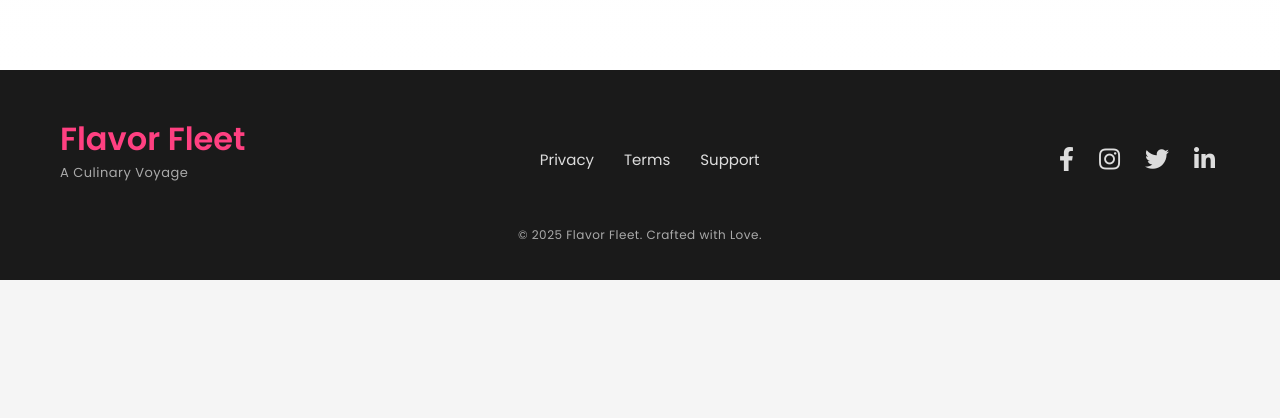
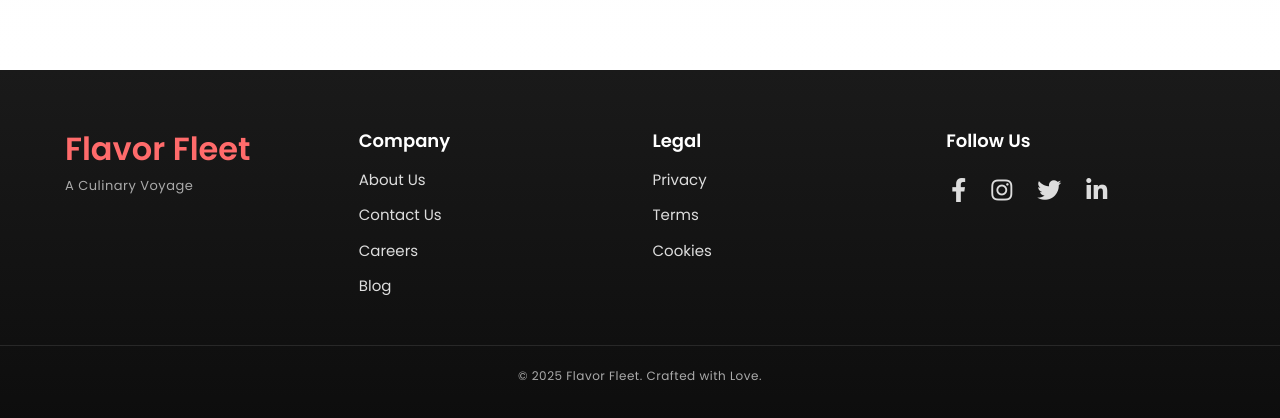
Before and after one commit to klu2300032669/Flavor-Fleet-Frontend, a React (Vite) app in the folder hackpro/: page / in a window 1280 px wide. Shown: the part 2374-2792 px from the top of the page. Before the commit the page ends 2654 px from the top, so only its background shows below. Built offline with nearby package versions, Linux system fonts and the light colour scheme.

Commit message:
Update Footer.jsx

```diff
--- a/hackpro/src/components/Footer.jsx
+++ b/hackpro/src/components/Footer.jsx
@@ -1,37 +1,36 @@
+// Footer.jsx
 import React, { useState, useEffect } from "react";
 import { useLocation } from "react-router-dom";
 import styled from "styled-components";
 
 const FooterWrapper = styled.footer`
-  padding: 50px 0 20px;
-  background: #1a1a1a;
+  padding: 60px 0 25px;
+  background: linear-gradient(180deg, #1a1a1a, #0d0d0d);
   text-align: center;
   color: #ddd;
   position: relative;
 
   @media (max-width: 768px) {
-    padding: 30px 0 15px;
+    padding: 40px 0 20px;
   }
 `;
 
 const FooterContent = styled.div`
-  display: flex;
+  display: grid;
+  grid-template-columns: repeat(auto-fit, minmax(200px, 1fr));
   justify-content: space-between;
-  align-items: center;
   max-width: 1200px;
-  margin: 0 auto 25px;
-  flex-wrap: wrap;
-  gap: 15px;
-  padding: 0 20px;
+  margin: 0 auto 30px;
+  gap: 25px;
+  padding: 0 25px;
 
   @media (max-width: 768px) {
-    flex-direction: column;
-    gap: 20px;
-    margin-bottom: 20px;
+    grid-template-columns: 1fr;
+    gap: 30px;
   }
 `;
 
-const FooterBrand = styled.div`
+const FooterColumn = styled.div`
   text-align: left;
 
   @media (max-width: 768px) {
@@ -39,11 +38,19 @@ const FooterBrand = styled.div`
   }
 `;
 
+const FooterBrand = styled(FooterColumn)`
+`;
+
 const FooterLogo = styled.h3`
   font-size: 32px;
   font-weight: 800;
-  color: #ff4081;
-  margin-bottom: 5px;
+  color: #ff6b6b;
+  margin-bottom: 8px;
+  transition: color 0.3s ease;
+
+  &:hover {
+    color: #ffd93d;
+  }
 
   @media (max-width: 768px) {
     font-size: 26px;
@@ -57,33 +64,55 @@ const FooterTagline = styled.p`
   letter-spacing: 0.5px;
 `;
 
-const FooterLinks = styled.div`
-  display: flex;
-  gap: 20px;
+const FooterLinks = styled(FooterColumn)`
+  h4 {
+    font-size: 18px;
+    font-weight: 600;
+    color: #fff;
+    margin-bottom: 15px;
+  }
+
+  ul {
+    list-style: none;
+    padding: 0;
+  }
+
+  li {
+    margin-bottom: 10px;
+  }
 
   a {
     color: #ddd;
     text-decoration: none;
     font-size: 15px;
     font-weight: 500;
-    transition: color 0.3s ease;
-    padding: 5px;
+    transition: color 0.3s ease, padding-left 0.3s ease;
 
     &:hover, &:focus {
-      color: #ff4081;
+      color: #ff6b6b;
+      padding-left: 5px;
       outline: none;
     }
   }
+`;
+
+const SocialMedia = styled(FooterColumn)`
+  h4 {
+    font-size: 18px;
+    font-weight: 600;
+    color: #fff;
+    margin-bottom: 15px;
+  }
+
+  div {
+    display: flex;
+    gap: 15px;
+    justify-content: flex-start;
 
     @media (max-width: 768px) {
-    gap: 15px;
-    font-size: 14px;
+      justify-content: center;
     }
-`;
-
-const SocialMedia = styled.div`
-  display: flex;
-  gap: 15px;
+  }
 
   a {
     color: #ddd;
@@ -92,8 +121,8 @@ const SocialMedia = styled.div`
     padding: 5px;
 
     &:hover, &:focus {
-      color: #ff4081;
-      transform: scale(1.1);
+      color: #ff6b6b;
+      transform: scale(1.15) rotate(5deg);
       outline: none;
     }
   }
@@ -107,12 +136,14 @@ const SocialMedia = styled.div`
 const FooterCopyright = styled.p`
   font-size: 12px;
   color: #aaa;
-  margin-top: 15px;
+  margin-top: 20px;
   letter-spacing: 0.5px;
+  border-top: 1px solid rgba(255, 255, 255, 0.1);
+  padding-top: 20px;
 
   @media (max-width: 768px) {
     font-size: 11px;
-    margin-top: 10px;
+    margin-top: 15px;
   }
 `;
 
@@ -120,7 +151,7 @@ const BackToTopButton = styled.button`
   position: fixed;
   bottom: 40px;
   right: 40px;
-  background: #ff4081;
+  background: linear-gradient(90deg, #ff6b6b, #ffd93d);
   color: #fff;
   border: none;
   border-radius: 50%;
@@ -135,8 +166,8 @@ const BackToTopButton = styled.button`
   cursor: pointer;
 
   &:hover {
-    background: #ffd740;
-    transform: translateY(-5px);
+    transform: translateY(-5px) rotate(90deg);
+    box-shadow: 0 6px 20px rgba(255, 107, 107, 0.4);
   }
 
   &:focus {
@@ -186,11 +217,25 @@ function Footer() {
           <FooterTagline>A Culinary Voyage</FooterTagline>
         </FooterBrand>
         <FooterLinks>
-          <a href="#" className="footer-link" aria-label="Privacy Policy">Privacy</a>
-          <a href="#" className="footer-link" aria-label="Terms of Service">Terms</a>
-          <a href="#" className="footer-link" aria-label="Support">Support</a>
+          <h4>Company</h4>
+          <ul>
+            <li><a href="/aboutus" className="footer-link" aria-label="About Us">About Us</a></li>
+            <li><a href="/contact-us" className="footer-link" aria-label="Contact Us">Contact Us</a></li>
+            <li><a href="#" className="footer-link" aria-label="Careers">Careers</a></li>
+            <li><a href="#" className="footer-link" aria-label="Blog">Blog</a></li>
+          </ul>
         </FooterLinks>
-        <SocialMedia aria-label="Social media links">
+        <FooterLinks>
+          <h4>Legal</h4>
+          <ul>
+            <li><a href="#" className="footer-link" aria-label="Privacy Policy">Privacy</a></li>
+            <li><a href="#" className="footer-link" aria-label="Terms of Service">Terms</a></li>
+            <li><a href="#" className="footer-link" aria-label="Cookie Policy">Cookies</a></li>
+          </ul>
+        </FooterLinks>
+        <SocialMedia>
+          <h4>Follow Us</h4>
+          <div aria-label="Social media links">
             <a href="#" className="social-icon" aria-label="Facebook">
               <i className="fab fa-facebook-f" aria-hidden="true"></i>
             </a>
@@ -203,6 +248,7 @@ function Footer() {
             <a href="#" className="social-icon" aria-label="LinkedIn">
               <i className="fab fa-linkedin-in" aria-hidden="true"></i>
             </a>
+          </div>
         </SocialMedia>
       </FooterContent>
       <FooterCopyright>© 2025 Flavor Fleet. Crafted with Love.</FooterCopyright>
```
Lines whose indentation alone changed are shown as unchanged.
